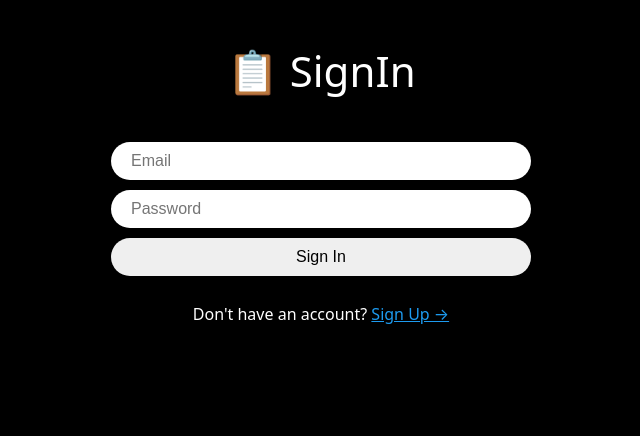
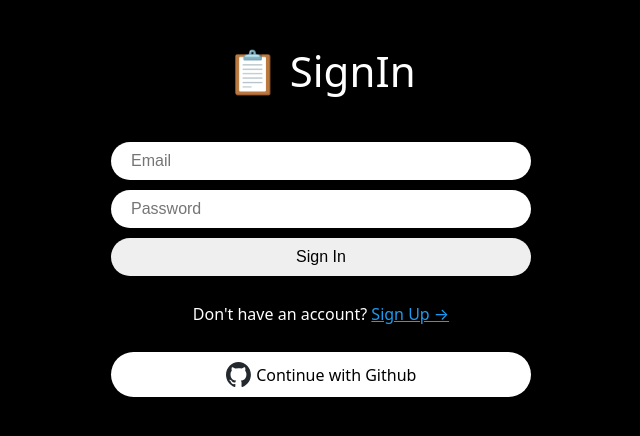
Before and after one commit to plou102/Firebase-practice, a React (Vite) app: page /signin in a window 1280 px wide. Shown: the top 436 px of the page, without its empty margins (319-959 px from the left). Built offline with nearby package versions, Linux system fonts and the light colour scheme.

Commit message:
Feat: create Github Login

```diff
--- /dev/null
+++ b/src/components/GithubBtn.tsx
@@ -0,0 +1,46 @@
+import { GithubAuthProvider, signInWithPopup } from "firebase/auth";
+import React from "react";
+import styled from "styled-components";
+import { auth } from "../firebase";
+import { useNavigate } from "react-router-dom";
+
+export default function GithubBtn() {
+  const navigate = useNavigate();
+
+  async function onClick() {
+    try {
+      const provider = new GithubAuthProvider();
+      await signInWithPopup(auth, provider);
+      navigate("/");
+    } catch (error) {
+      console.log(error);
+    }
+  }
+
+  return (
+    <Button onClick={onClick}>
+      <Logo src="/github-logo.svg" />
+      Continue with Github
+    </Button>
+  );
+}
+
+const Button = styled.span`
+  background-color: white;
+  color: black;
+  width: 100%;
+  margin-top: 30px;
+  font-weight: 500;
+  padding: 10px 20px;
+  border-radius: 50px;
+  border: 0;
+  display: flex;
+  gap: 5px;
+  align-items: center;
+  justify-content: center;
+  cursor: pointer;
+`;
+
+const Logo = styled.img`
+  height: 25px;
+`;
--- a/src/routes/SignIn.tsx
+++ b/src/routes/SignIn.tsx
@@ -11,6 +11,7 @@
   Title,
   Wrapper,
 } from "../components/AuthComponents";
+import GithubBtn from "../components/GithubBtn";
 
 export default function SignIn() {
   const navigate = useNavigate();
@@ -79,6 +80,8 @@
       <Switcher>
         Don't have an account? <Link to="/signup">Sign Up &rarr;</Link>
       </Switcher>
+
+      <GithubBtn />
     </Wrapper>
   );
 }
--- a/src/routes/SignUp.tsx
+++ b/src/routes/SignUp.tsx
@@ -11,6 +11,7 @@
   Title,
   Wrapper,
 } from "../components/AuthComponents";
+import GithubBtn from "../components/GithubBtn";
 
 // const errors = {
 //   'auth/email-already-in-use': '이미 존재하는 이메일 입니다.'
@@ -106,6 +107,8 @@
       <Switcher>
         Already have an account? <Link to="/signin">Sign In &rarr;</Link>
       </Switcher>
+
+      <GithubBtn />
     </Wrapper>
   );
 }
```
Also changed, not shown: public/github-logo.svg (added).
